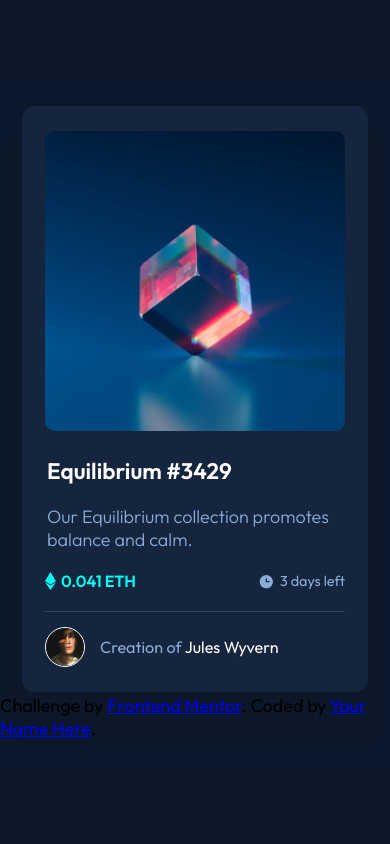
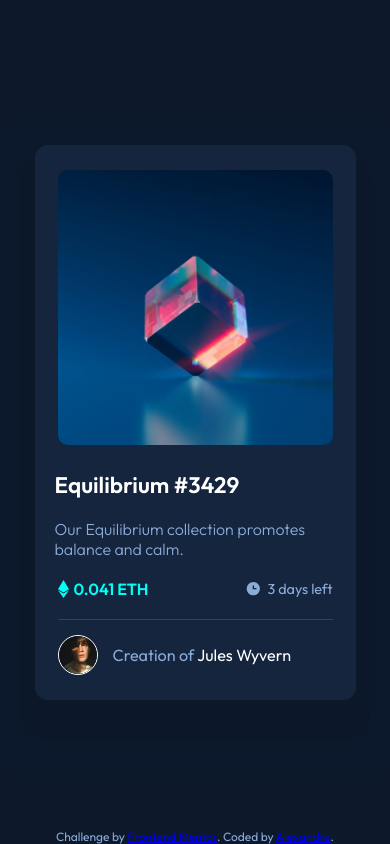
Before and after one commit to Alerodrigues11/NTF_Preview_Card, a plain HTML site: page index.html in a window 390 px wide. Drawn offline with Linux system fonts and the light colour scheme.

Commit message:
finishing the responsiveness

```diff
--- a/css/style.css
+++ b/css/style.css
@@ -29,13 +29,13 @@ body {
 .main {
     border: 2px solid var(--Very-dark-blue-main-bg);
     border-radius: 15px;
-    box-shadow: 0px 37px 0 15px rgb(12, 23, 41), 0px 25px 0px 50px rgba(12, 25, 44, 0.95);
+    box-shadow: 0px 25px 0 12px rgb(12, 23, 41), 0px 25px 0px 50px rgba(12, 25, 44, 0.95);
 
     background-color: var(--Very-dark-blue-card-bg);
     display: flex;
     flex-direction: column;
     align-items: center;
-    max-width: 350px;
+    max-width: 325px;
 }
 
 .main__image {
@@ -43,8 +43,8 @@ body {
 }
 
 .main__image--nft {
-    width: 300px;
-    height: 300px;
+    width: 275px;
+    height: 275px;
     margin: 25px 25px 0 25px;
     border-radius: 10px;
 }
@@ -66,7 +66,7 @@ body {
 /* Description */
 
 .main__description {
-    margin: 0 25px;
+    margin: 0 20px;
 }
 
 .main__description h2 {
@@ -78,13 +78,14 @@ body {
 
 .main__description p {
     font-weight: 300;
+    font-size: 16px;
     color: var(--Soft-blue);
 }
 
 /* Details */
 
 .main__general {
-    width: calc(350px - 50px);
+    width: calc(325px - 50px);
     padding: 20px 0px;
     border-bottom: 1px solid var(--Very-dark-blue-line);
 }
@@ -120,7 +121,7 @@ body {
 .main__creator {
     display: flex;
     align-items: center;
-    width: calc(350px - 50px);
+    width: calc(325px - 50px);
     margin: 15px 0 25px 0;
 }
 
@@ -143,19 +144,74 @@ body {
     color: var(--White);
 }
 
+/* FOOTER */
+
+.attribution {
+    position: absolute;
+    left: auto;
+    right: auto;
+    bottom: 0;
+
+    font-size: 12px;
+    color: var(--Soft-blue);
+}
+
+.attribution a {
+    font-size: 12px;
+}
+
+
 /* HOVER */
 
 .main__description h2:hover {
     color: var(--Cyan);
     cursor: pointer;
+
+    transition-duration: 0.4s;
 }
 
 .main__creator--text span:hover {
     color: var(--Cyan);
     cursor: pointer;
+
+    transition-duration: 0.4s;
 }
 
 .main__image--icon:hover {
     opacity: 1;
     cursor: pointer;
+
+    transition-duration: 0.4s;
 }
+
+@media screen and (min-width: 780px) {
+    .main {
+        max-width: 350px;
+    }
+
+    .main__image--nft {
+        width: 300px;
+        height: 300px;
+    }
+
+    .main__image--icon {
+        width: 300px;
+        height: 300px;
+    }
+
+    .main__general {
+        width: calc(350px - 50px)
+    }
+
+    .main__creator {
+        width: calc(350px - 50px)
+    }
+
+    .attribution {
+        font-size: 0.75rem;
+    }
+
+    .attribution a {
+        font-size: 0.75rem;
+    }
+}
--- a/index.html
+++ b/index.html
@@ -48,7 +48,7 @@
 
   <div class="attribution">
     Challenge by <a href="https://www.frontendmentor.io?ref=challenge" target="_blank">Frontend Mentor</a>.
-    Coded by <a href="#">Your Name Here</a>.
+    Coded by <a href="#">Alexandre</a>.
   </div>
 
 </body>
```
